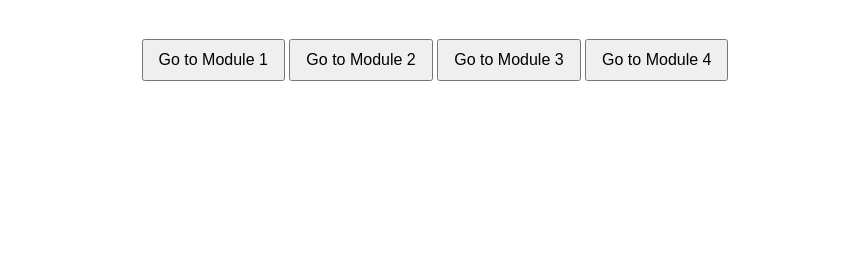
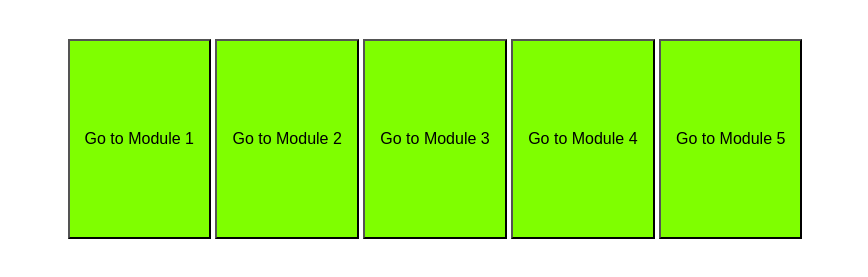
Before and after one commit to memx200/fabster, a plain HTML site: page index.html in a window 1280 px wide. Shown: the part 89-366 px from the top of the page, without its empty margins (205-1073 px from the left). Drawn offline with Linux system fonts and the light colour scheme.

Commit message:
added new excelent code

```diff
--- a/css/style.css
+++ b/css/style.css
@@ -8,7 +8,9 @@ button {
     margin-top: 20px;
     padding: 10px 15px;
     font-size: 16px;
+    height: 200px;
     cursor: pointer;
+    background-color: chartreuse;
 }
 
 @keyframes clickAnimation {
--- a/index.html
+++ b/index.html
@@ -7,9 +7,10 @@
 <body>
     <h1>Welcome to Fabster Intense Calculation to tha fullest</h1>
     <button id="redirectButton">Go to Module 1</button>
-    <button id="redirectButton">Go to Module 2</button>
-    <button id="redirectButton">Go to Module 3</button>
-    <button id="redirectButton">Go to Module 4</button>
+    <button id="redirectButton1">Go to Module 2</button>
+    <button id="redirectButton2">Go to Module 3</button>
+    <button id="redirectButton3">Go to Module 4</button>
+    <button id="redirectButton4">Go to Module 5</button>
     <script src="js/modul_1.js"></script>
 </body>
 </html>
```
